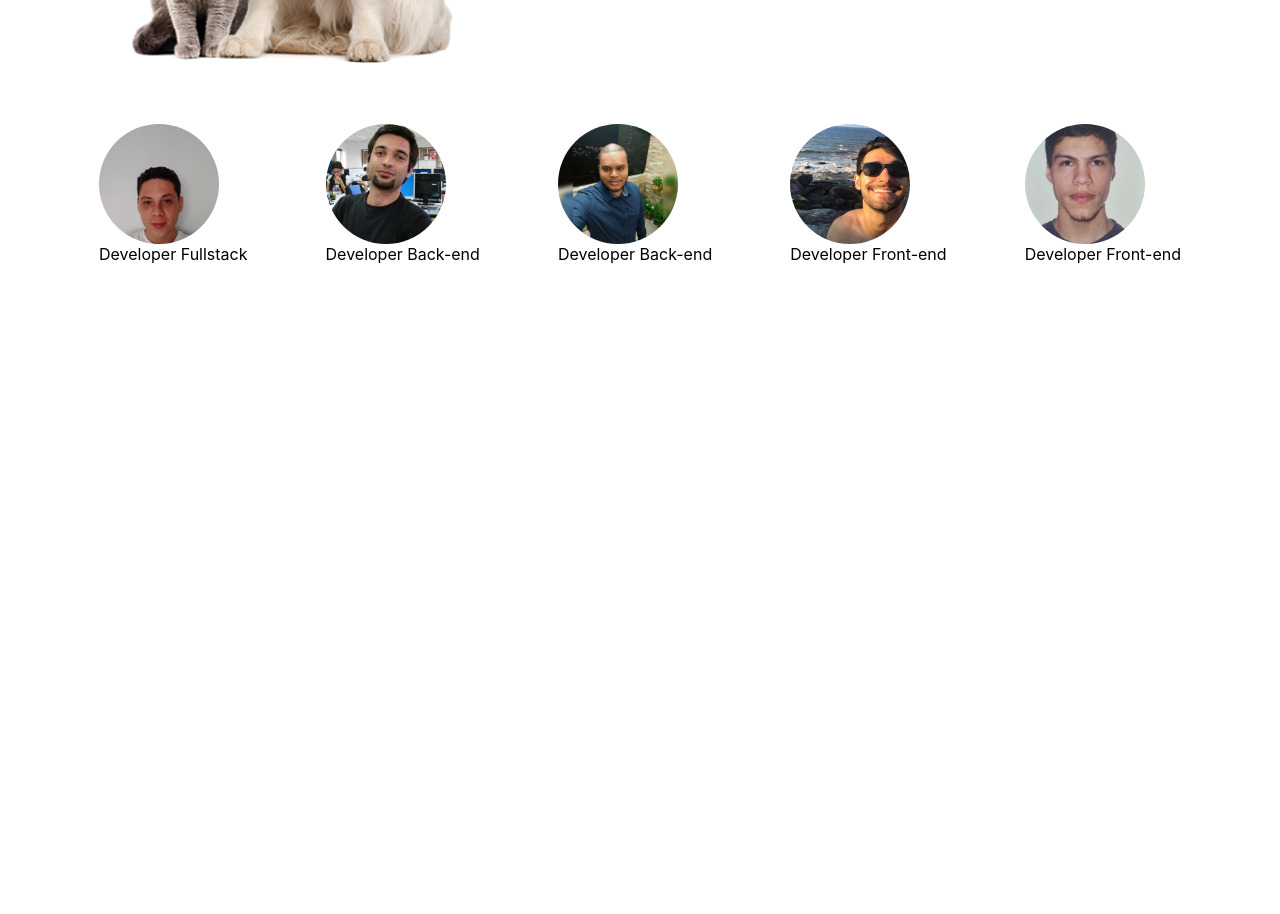
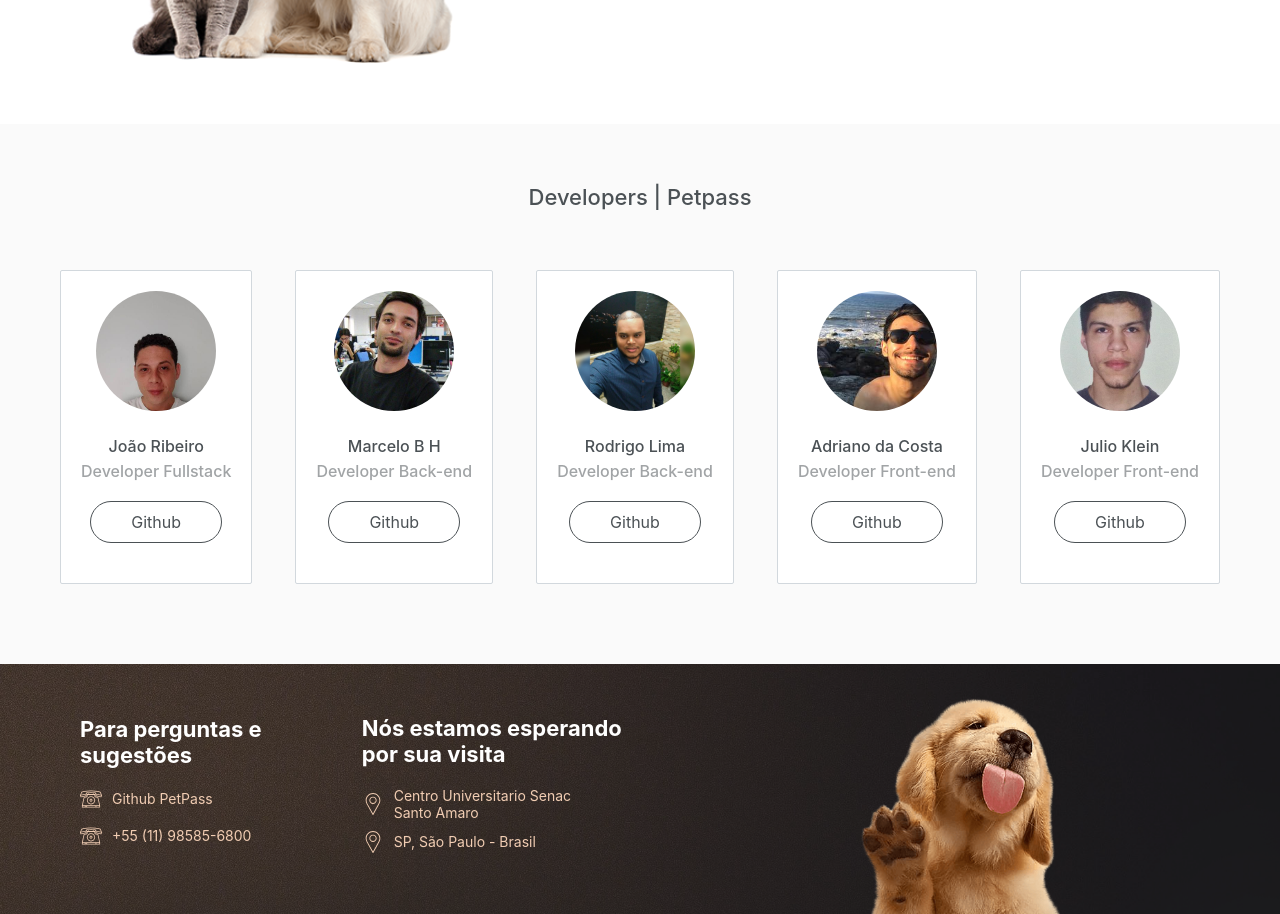
Before and after one commit to Dricosta/petpass, a React (Create React App) app: page / in a window 1280 px wide. Shown: the part 1440-2354 px from the top of the page. Before the commit the page ends 1704 px from the top, so only its background shows below. Built offline with nearby package versions, Linux system fonts and the light colour scheme.

Commit message:
dropdown and section developers and footer

```diff
--- a/package.json
+++ b/package.json
@@ -13,7 +13,8 @@
     "react": "^16.8.4",
     "react-dom": "^16.8.4",
     "react-router": "^4.3.1",
-    "react-scripts": "2.1.8"
+    "react-scripts": "2.1.8",
+    "react-scroll": "^1.7.11"
   },
   "scripts": {
     "start": "react-scripts start",
--- a/src/components/Navbar/navbar.scss
+++ b/src/components/Navbar/navbar.scss
@@ -121,4 +121,53 @@ $skin-color: #f1cdb3;
             }
         }
     }
+
+
+
+
+    @media only screen and (min-width: 769px){
+        .link_cadastre-se{
+            .openOption{
+                transform: perspective(1000px) rotateX(0deg) translate(-10px, 0px);
+            }
+            &_option{
+                position: absolute;
+                transform: perspective(1000px) rotateX(-90deg) translate(-10px, 0px);
+                box-shadow: 0 2px 20px 0 rgba(0, 0, 0, 0.3);
+                transition: transform 0.6s ease-in-out;
+                transform-origin: top;
+                top: 100%;
+                &::before{
+                    content: '';
+                    display: block;
+                    position: absolute;
+                    width: 12px;
+                    height: 12px;
+                    top: -5px;
+                    left: 50%;
+                    transform: translate(-50%) rotate(45deg);
+                    border-radius: 2px;
+                    background: $brown;
+                }
+            }
+            &_list{
+                border-radius: 2px;
+                background: $brown;
+                padding: 8px 15px;
+                display: flex;
+                flex-direction: column;
+                &-item{
+                   padding: 8px 0px;
+                   margin: 0;
+                   color: $skin-color;
+                   text-align: center;
+                   font-size: 12px;
+                   &:hover{
+                       cursor: pointer;
+                       opacity: 0.7;
+                   }
+                }
+            }
+        }
+    }
 }
--- a/src/pages/landpage/index.js
+++ b/src/pages/landpage/index.js
@@ -64,34 +64,66 @@ class Landpage extends Component {
           </section>
           <section className="Team-developer">
             <div className="container">
+            <h2 className="Team-developer_title">Developers | Petpass</h2>
               <div className="Team-developer_main">
-                <div clasName="Team-developer_group">
+                <div className="Team-developer_group">
                   <div className="Team-developer_circle dev-joao"></div>
-                  <span>Developer Fullstack</span>
+                  <span className="Team-developer_name">João Ribeiro</span>
+                  <span className="Team-developer_skill">Developer Fullstack</span>
+                  <a className="Team-developer_btn" href="https://github.com/JoHNNyRiver">Github</a>
                 </div>
 
-                <div clasName="Team-developer_group">
+                <div className="Team-developer_group">
                   <div className="Team-developer_circle dev-marcelo"></div>
-                  <span>Developer Back-end</span>
+                  <span className="Team-developer_name">Marcelo B H</span>
+                  <span className="Team-developer_skill">Developer Back-end</span>
+                  <a className="Team-developer_btn" href="https://github.com/marcelob133">Github</a>
                 </div>
 
-                <div clasName="Team-developer_group">
+                <div className="Team-developer_group">
                   <div className="Team-developer_circle dev-rodrigo"></div>
-                  <span>Developer Back-end</span>
+                  <span className="Team-developer_name">Rodrigo Lima</span>
+                  <span className="Team-developer_skill">Developer Back-end</span>
+                  <a className="Team-developer_btn" href="https://github.com/RodrigoLS">Github</a>
                 </div>
 
-                <div clasName="Team-developer_group">
+                <div className="Team-developer_group">
                   <div className="Team-developer_circle dev-adriano"></div>
-                  <span>Developer Front-end</span>
+                  <span className="Team-developer_name">Adriano da Costa</span>
+                  <span className="Team-developer_skill">Developer Front-end</span>
+                  <a className="Team-developer_btn" href="https://github.com/Dricosta">Github</a>
                 </div>
 
-                <div clasName="Team-developer_group">
+                <div className="Team-developer_group">
                   <div className="Team-developer_circle dev-julio"></div>
-                  <span>Developer Front-end</span>
+                  <span className="Team-developer_name">Julio Klein</span>
+                  <span className="Team-developer_skill">Developer Front-end</span>
+                  <a className="Team-developer_btn" href="https://github.com/julioklein">Github</a>
                 </div>
               </div>
             </div>
           </section>
+          <footer className="footer">
+            <div className="container">
+              <div className="footer_main">
+                <div className="footer_main_box">
+                  <h3 className="footer_main_box_title">Para perguntas e <br/>sugestões</h3>
+                  <ul className="footer_main_box_list">
+                    <li className="footer_main_box_list-item"><img src={phone} alt="pin"/><a href="https://github.com/Dricosta/petpass">Github PetPass</a></li>
+                    <li className="footer_main_box_list-item"><img src={phone} alt="phone"/>+55 (11) 98585-6800</li>
+                  </ul>
+                </div>
+
+                <div className="footer_main_boxtwo">
+                  <h3 className="footer_main_boxtwo_title">Nós estamos esperando <br/>por sua visita</h3>
+                  <ul className="footer_main_boxtwo_list">
+                    <li className="footer_main_boxtwo_list-item"><img src={pin} alt="pin"/>Centro Universitario Senac <br/>Santo Amaro</li>
+                    <li className="footer_main_boxtwo_list-item"><img src={pin} alt="pin"/>SP, São Paulo - Brasil</li>
+                  </ul>
+                </div>
+              </div>
+            </div>
+          </footer>
         </div>
       );
     }
--- a/src/pages/landpage/landpage.scss
+++ b/src/pages/landpage/landpage.scss
@@ -32,7 +32,6 @@
                 font-size: 14px;
             }
             &_button{
-                border: 1px solid $grey;
                 padding: 10px 40px;
                 border-radius: 50px;
                 color: $text-button;
@@ -85,6 +84,7 @@
             display: flex;
             align-items: center;
             flex-direction: column;
+            padding: 40px 0px 60px 0px;
             @media only screen and (min-width: 769px){
                 flex-direction: row;
                 padding: 60px 0px;
@@ -118,15 +118,38 @@
         }
     }
     .Team-developer{
+        background: #fafafa;
+        padding: 60px 0px;
+        &_title{
+            text-align: center;
+            padding-bottom: 40px;
+            font-size: 22px;
+            color: #4b5155;
+            font-weight: 500;
+        }
         &_main{
             display: flex;
             align-items: center;
             justify-content: space-around;
+            flex-direction: column;
             width: 100%;
+            @media only screen and (min-width: 769px){
+                flex-direction: row;
+                justify-content: space-between;
+            }
         }
         &_group{
             display: flex;
             flex-direction: column;
+            align-items: center;
+            margin: 20px 0px;
+            background: #ffffff;
+            border: 1px solid #d2d8dd;
+            padding: 20px 20px 40px 20px;
+            border-radius: 2px;
+            span{
+                display: block;
+            }
         }
         &_circle{
             background: #282222;
@@ -141,6 +164,30 @@
                 width: 50%;
                 max-width: 200px;
                 object-fit: cover;
+            }
+        }
+        &_name{
+            font-size: 16px;
+            color: #4b5155;
+            font-weight: 500;
+            margin-top: 25px;
+        }
+        &_skill{
+            color: #a1a4a6;
+            font-weight: 500;
+            margin-top: 5px;
+        }
+        &_btn{
+            background: white;
+            padding: 10px 40px;
+            border-radius: 100px;
+            margin-top: 20px;
+            color: #4b5155;
+            border: 1px solid #4b5155;
+            transition: all 0.3s ease-in-out;
+            &:hover{
+                background: #4b5155;
+                color: white;
             }
         }
         .dev-joao{
@@ -164,4 +211,79 @@
             background-size: 100%;
         }
     }
+    .footer{
+        background: url('../../assets/bg-footer.png');
+        background-size: cover;
+        background-repeat: no-repeat;
+        height: 250px;
+        &_main{
+            display: flex;
+            align-items: center;
+            height: 250px;
+            padding-top: 30px;
+            padding: 0px 20px;
+            @media only screen and (min-width: 769px){
+                padding: 0px 20px;
+            }
+            &_box{
+                margin-right: 20px;
+                @media only screen and (min-width: 769px){
+                    margin-right: 100px;
+                }
+                &_title{
+                    font-size: 14px;
+                    color: white;
+                    @media only screen and (min-width: 769px){
+                        font-size: 22px;
+                    }
+                }
+                &_list{
+                    margin-top: 20px;
+                    &-item{
+                        margin: 15px 0px;
+                        color: $skin-color;
+                        display: flex;
+                        align-items: center;
+                        font-size: 12px;
+                        @media only screen and (min-width: 769px){
+                            font-size: 14px;
+                        }
+                        a{
+                            color: $skin-color;
+                        }
+                        img{
+                            width: 22px;
+                            margin-right: 10px;
+                        }
+                    }
+                }
+            }
+            &_boxtwo{
+                &_title{
+                    font-size: 14px;
+                    color: white;
+                    @media only screen and (min-width: 769px){
+                        font-size: 22px;
+                    }
+                }
+                &_list{
+                    margin-top: 20px;
+                    &-item{
+                        margin: 10px 0px;
+                        color: $skin-color;
+                        display: flex;
+                        align-items: center;
+                        font-size: 12px;
+                        @media only screen and (min-width: 769px){
+                            font-size: 14px;
+                        }
+                        img{
+                            width: 22px;
+                            margin-right: 10px;
+                        }
+                    }
+                }
+            }
+        }
+    }
 }
```
Also changed, not shown: src/components/Navbar/index.js (+46 -4 lines), src/assets/bg-footer.png (added), 1 other file (tests, documents, lock files or other folders).
